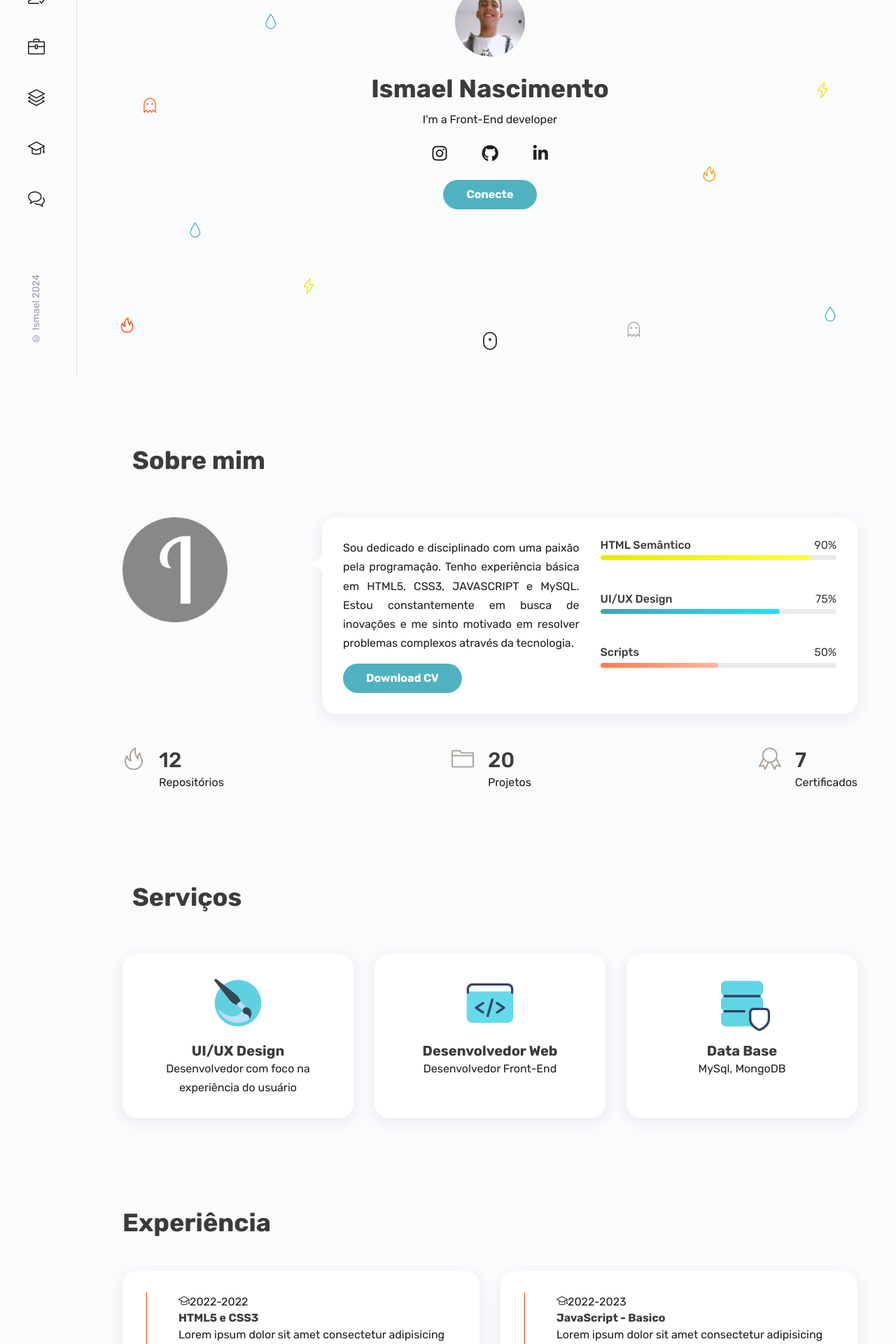
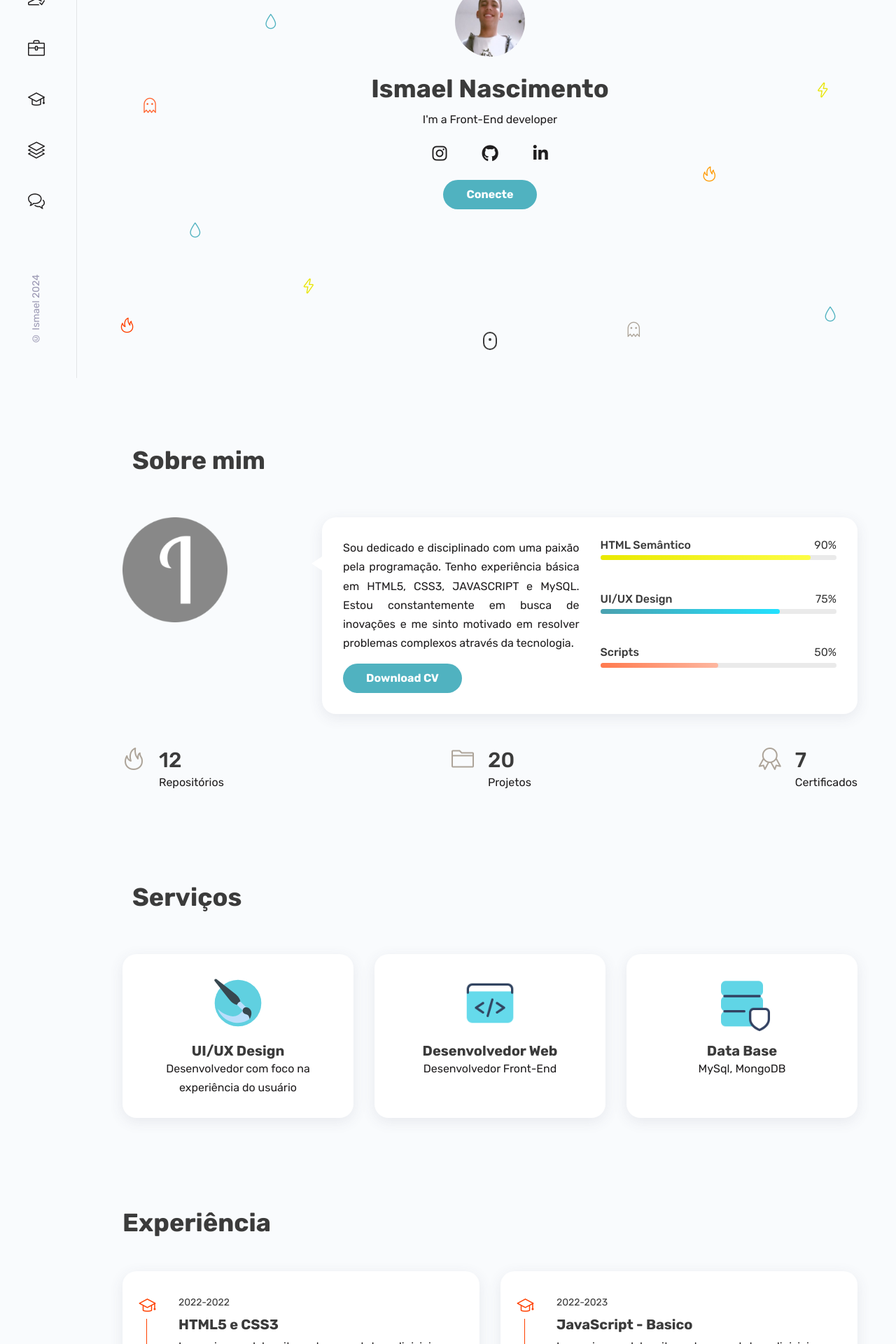
Before and after one commit to ismaelvieira12/Portifolio, a React (Vite) app: page / in a window 1280 px wide. Shown: the part 260-2180 px from the top of the page at 70% size. Built offline with nearby package versions, Linux system fonts and the light colour scheme; a web font is replaced by a local one.

Commit message:
Finalizado a parte do Resumo

```diff
--- a/src/components/resume/Card.jsx
+++ b/src/components/resume/Card.jsx
@@ -1,5 +1,6 @@
 import React from 'react'
-
+//Porque tudo que a dentro de mim
+// Vem senhor e me resgata todos os dias
 const Card = (promps) => {
   return (
     <div className="timeline_item">
--- a/src/components/resume/resume.css
+++ b/src/components/resume/resume.css
@@ -30,4 +30,23 @@
         left: 0.25rem;
         top: 0;
     }
+    & i{
+        position: absolute;
+        color: var(--Second-color);
+        font-size: var(--h2-font-size);
+        background-color: var(--container-color);
+        left: -0.4rem;
+        top: 0;
+        padding: 0.4375rem 0;
+    }
+
+    & .timeline_date{
+        color: var(--Title-color);
+        font-size: var(--small-font-size);
+    }
+
+    & .timeline_title{
+        margin: 0.4rem 0;
+        font-size: var(--h3-font-size);
+    }
 }
--- a/src/components/sadbar/Sadbar.jsx
+++ b/src/components/sadbar/Sadbar.jsx
@@ -24,11 +24,11 @@ const Sadbar = () => {
             </li>
 
             <li className="nav_item">
-              <a href="#portifolio" className="nav_link"><i className="icon-layers"></i></a>
+              <a href="#resume" className="nav_link"><i className='icon-graduation'></i></a>
             </li>
 
             <li className="nav_item">
-              <a href="#resume" className="nav_link"><i className='icon-graduation'></i></a>
+              <a href="#portifolio" className="nav_link"><i className="icon-layers"></i></a>
             </li>
 
             <li className="nav_item">
--- a/src/components/sadbar/sadbar.css
+++ b/src/components/sadbar/sadbar.css
@@ -17,7 +17,7 @@ aside{
     display: flex;
     flex-direction: column;
     row-gap: 2rem;
-    margin-top: 10px;
+    margin-top: 15px;
     & .nav_link{
         font-size: 1.5rem;
         color: var(--text-color);
```
